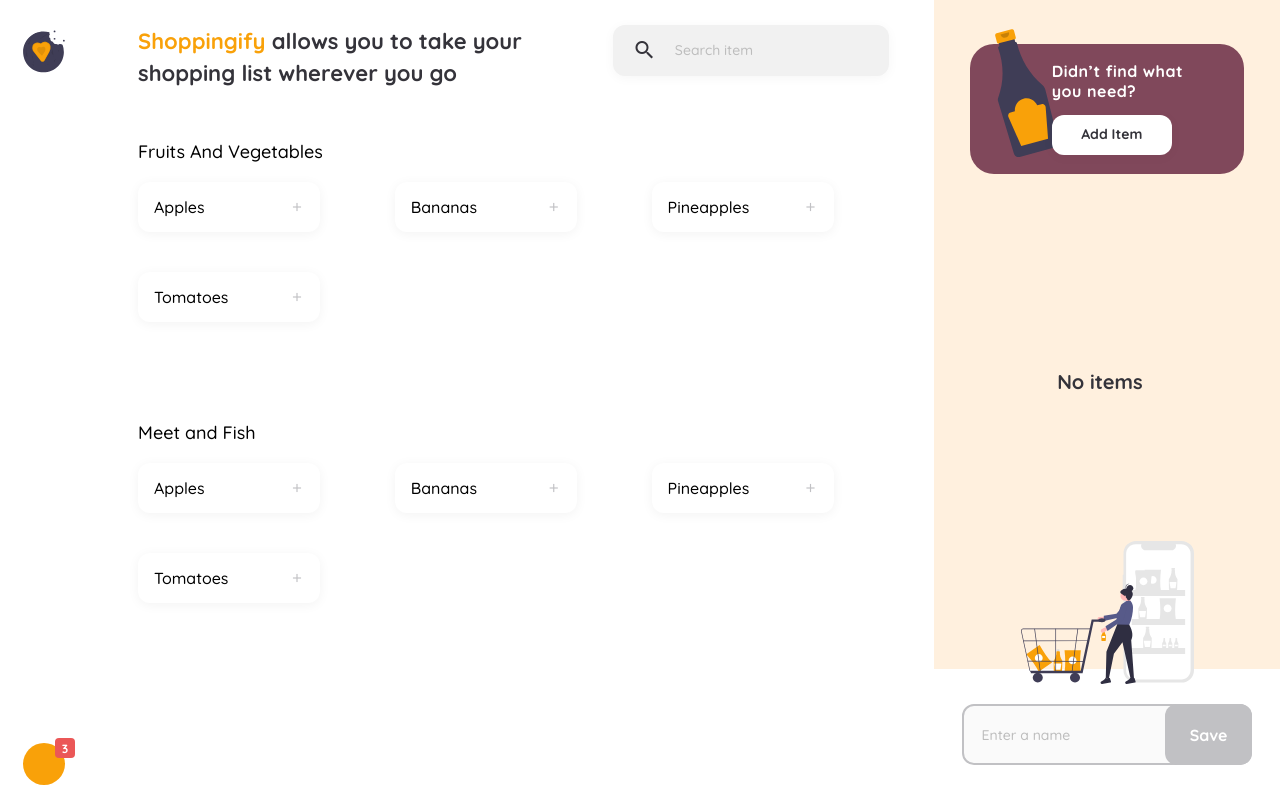
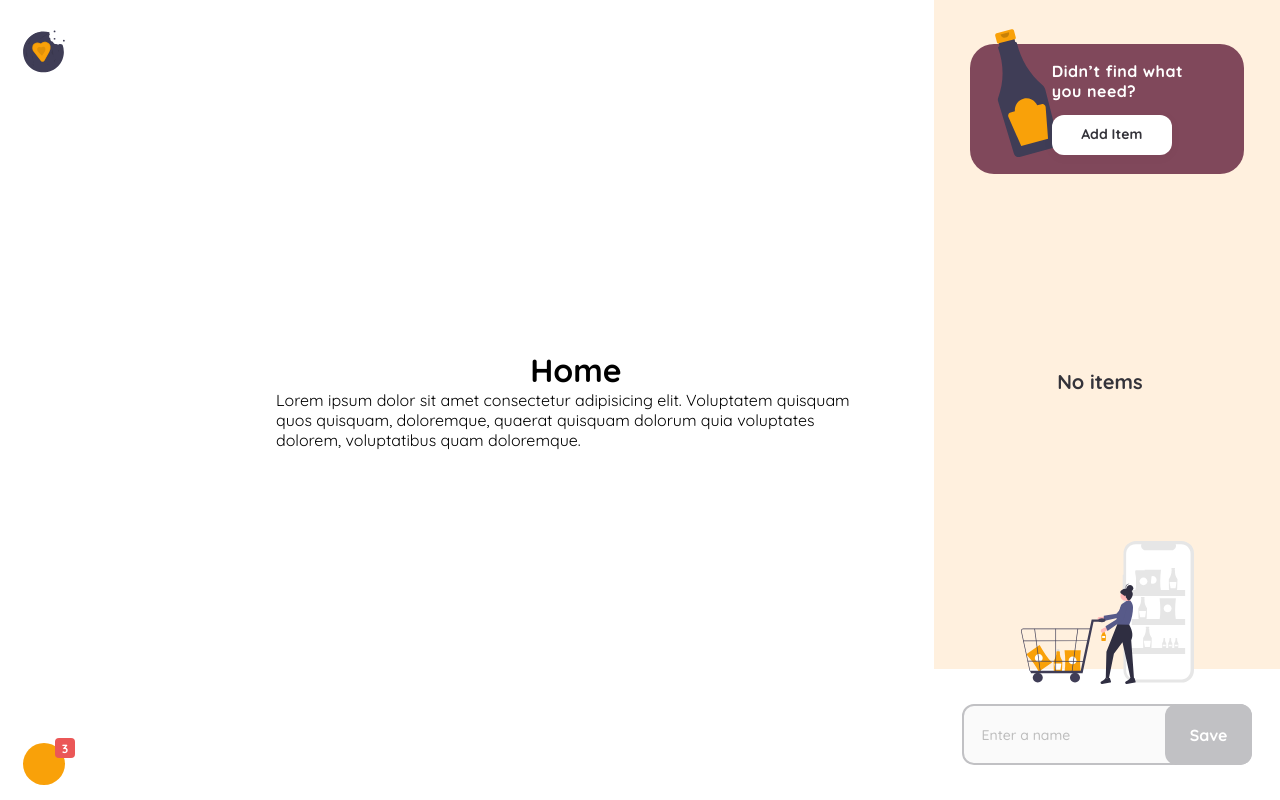
Before and after one commit to Leninner/shoppingify-list, a React (Create React App) app: page / in a window 1280 px wide. Built offline with nearby package versions, Linux system fonts and the light colour scheme.

Commit message:
Added home page

```diff
--- /dev/null
+++ b/src/pages/Home/index.jsx
@@ -0,0 +1,13 @@
+import { HomeContainer } from './styles';
+
+export const Home = () => {
+  return (
+    <HomeContainer>
+      <h1>Home</h1>
+      <p>
+        Lorem ipsum dolor sit amet consectetur adipisicing elit. Voluptatem quisquam quos quisquam, doloremque, quaerat
+        quisquam dolorum quia voluptates dolorem, voluptatibus quam doloremque.
+      </p>
+    </HomeContainer>
+  );
+};
--- /dev/null
+++ b/src/pages/Home/styles.js
@@ -0,0 +1,13 @@
+import styled from 'styled-components';
+
+export const HomeContainer = styled.div`
+  display: flex;
+  flex-direction: column;
+  align-items: center;
+  justify-content: center;
+  padding: 20px;
+  width: 50%;
+  left: 20%;
+  height: 100%;
+  position: absolute;
+`;
--- a/src/routes/App.jsx
+++ b/src/routes/App.jsx
@@ -2,6 +2,7 @@ import GlobalStyles from '../styles/GlobalStyles';
 import { BrowserRouter, Routes, Route } from 'react-router-dom';
 import Layout from '../containers/Layout';
 import Items from '../pages/Items';
+import { Home } from '../pages/Home';
 
 export const App = () => {
   return (
@@ -9,10 +10,10 @@ export const App = () => {
       <GlobalStyles />
       <Layout>
         <Routes>
-          <Route path='/' element={<Items />} />
+          <Route path='/' element={<Home />} />
           <Route path='/items' element={<Items />} />
-          <Route path='/inventary' element={<Items />} />
-          <Route path='/refresh' element={<Items />} />
+          <Route path='/inventary' element={<Home />} />
+          <Route path='/refresh' element={<Home />} />
         </Routes>
       </Layout>
     </BrowserRouter>
```
